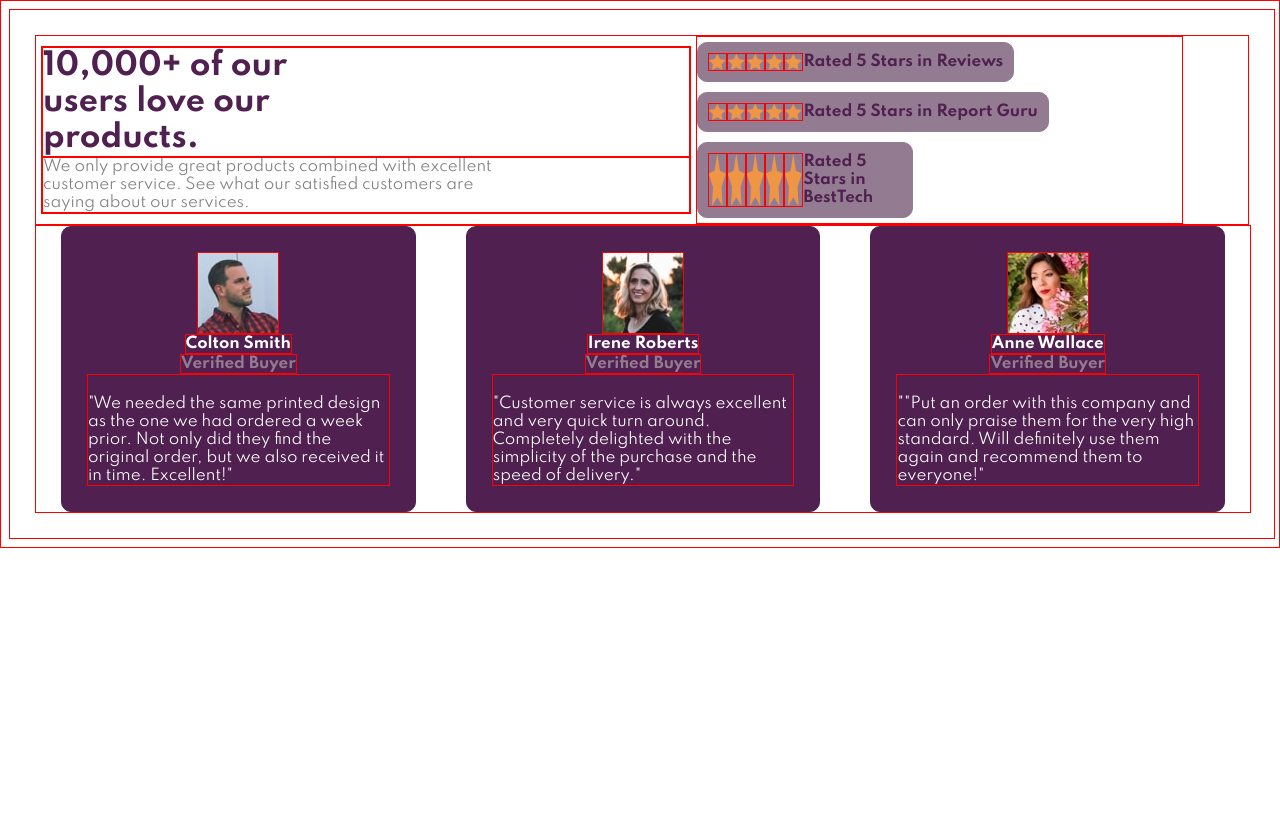
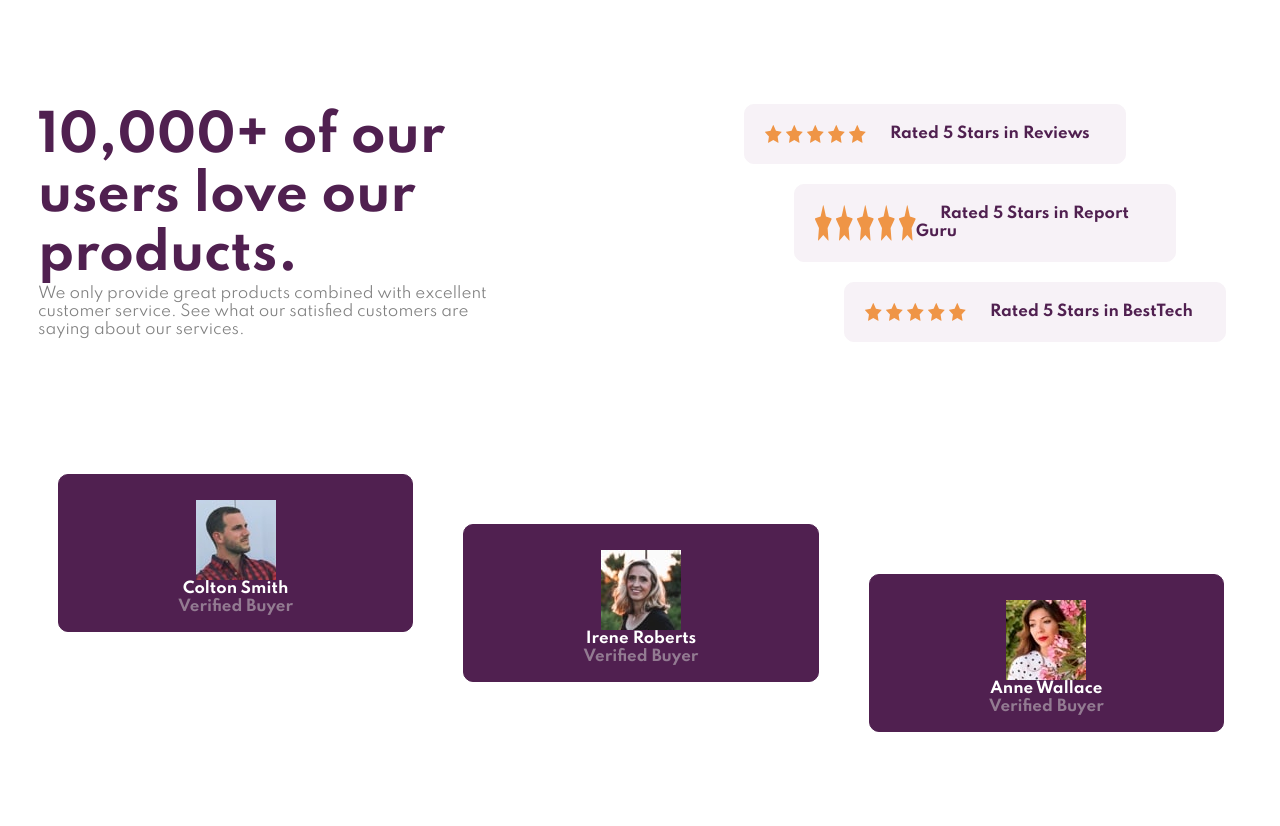
Before and after one commit to OperationNorthwoods/SocialProof, a plain HTML site: page social-proof-section-master/index.html in a window 1280 px wide. Before the commit the page ends 800 px from the top, so only its background shows below. Drawn offline with Linux system fonts and the light colour scheme.

Commit message:
final touch up part 1
almost done. still needs some tweaks to be perfect

```diff
--- a/social-proof-section-master/app.css
+++ b/social-proof-section-master/app.css
@@ -58,6 +58,7 @@ background-image:
 background-position: 0% 0%, 50% 50%;
 font-family: 'Spartan', sans-serif;
 font-size: 15px;
+height: 100%;
 }
 
 body {
@@ -88,7 +89,7 @@ width: 53.5%;
 margin: 0px 0px;
 color: hsl(300, 43%, 22%);
 font-weight: 700;
-font-size: 30px;
+font-size: 50px;
 /* line-height: 2em; lol this looks dum*/
 }
 
@@ -100,55 +101,59 @@ color: grey;
 .five-star-all {
 display: flex;
 align-items: left;
-flex-direction: row;
+flex-direction: column;
 flex-wrap: wrap;
 width: 40%;
 color: hsl(300, 43%, 22%);
 font-weight: 600;
+justify-content: center;
 }
 
 .five-star-1 {
 display: flex;
 align-items: left;
-background-color: hsl(303, 10%, 53%);
-border: 1px solid hsl(303, 10%, 53%);
+background-color: hsl(300, 24%, 96%);
+border: 1px solid hsl(300, 24%, 96%);
 border-radius: 10px;
-padding: 10px;
-margin: 5px 0px;
+padding: 20px;
+margin: 10px 50px 10px 50px;
+width: 70%;
 }
 
 .five-star-2 {
 display: flex;
 align-items: left;
-background-color: hsl(303, 10%, 53%);
-border: 1px solid hsl(303, 10%, 53%);
+background-color: hsl(300, 24%, 96%);
+border: 1px solid hsl(300, 24%, 96%);
 border-radius: 10px;
-padding: 10px;
-margin: 5px 0px;
+padding: 20px;
+margin: 10px 100px 10px 100px;
+width: 70%;
 }
 
 .five-star-3 {
 display: flex;
 align-items: left;
-background-color: hsl(303, 10%, 53%);
-border: 1px solid hsl(303, 10%, 53%);
+background-color: hsl(300, 24%, 96%);
+border: 1px solid hsl(300, 24%, 96%);
 border-radius: 10px;
-padding: 10px;
-margin: 5px 0px;
-width: 40%;
+padding: 20px;
+margin: 10px 100px 10px 150px;
+width: 70%;
 }
 
 .main-headline-and-five-star-all {
     display: flex;
     flex-direction: row;
 width: 100%;
-/* height: 50%; WONT WORK  */
+height: 47%;
 }
 
 .testimonials-all {
 display: flex;
 flex-direction: row;
 width: 100%;
+height: 47%;
 }
 
 .testimonial-1 {
@@ -157,7 +162,7 @@ align-items: center;
 flex-direction: column;
 width: 325px;
 padding: 25px 25px;
-margin: 0px 25px;
+margin: 50px 25px 150px;
 background-color: hsl(300, 43%, 22%);
 border: 1px solid hsl(300, 43%, 22%);
 border-radius: 10px;
@@ -171,7 +176,7 @@ align-items: center;
 flex-direction: column;
 width: 325px;
 padding: 25px 25px;
-margin: 0px 25px;
+margin: 100px 25px 100px;
 background-color: hsl(300, 43%, 22%);
 border: 1px solid hsl(300, 43%, 22%);
 border-radius: 10px;
@@ -184,7 +189,7 @@ align-items: center;
 flex-direction: column;
 width: 325px;
 padding: 25px 25px;
-margin: 0px 25px;
+margin: 150px 25px 50px;
 background-color: hsl(300, 43%, 22%);
 border: 1px solid hsl(300, 43%, 22%);
 border-radius: 10px;
@@ -244,7 +249,7 @@ background-position: 0% 0%, 50% 50%;
     }
 }
 
-* {border: 1px solid red}
+/* * {border: 1px solid red} */
 
 /* * {
     border: 2px solid black;
--- a/social-proof-section-master/index.html
+++ b/social-proof-section-master/index.html
@@ -43,28 +43,28 @@
     <br>
     <section class="five-star-all">
       <div class="five-star-1">
+        <img src=".\images\icon-star.svg" alt="star">&nbsp;
+        <img src=".\images\icon-star.svg" alt="star">&nbsp;
+        <img src=".\images\icon-star.svg" alt="star">&nbsp;
+        <img src=".\images\icon-star.svg" alt="star">&nbsp;
         <img src=".\images\icon-star.svg" alt="star">
-        <img src=".\images\icon-star.svg" alt="star">
-        <img src=".\images\icon-star.svg" alt="star">
-        <img src=".\images\icon-star.svg" alt="star">
-        <img src=".\images\icon-star.svg" alt="star">
-        Rated 5 Stars in Reviews
+        &nbsp; &nbsp; &nbsp; Rated 5 Stars in Reviews
       </div>
       <div class="five-star-2">
+        <img src=".\images\icon-star.svg" alt="star">&nbsp;
+        <img src=".\images\icon-star.svg" alt="star">&nbsp;
+        <img src=".\images\icon-star.svg" alt="star">&nbsp;
+        <img src=".\images\icon-star.svg" alt="star">&nbsp;
         <img src=".\images\icon-star.svg" alt="star">
-        <img src=".\images\icon-star.svg" alt="star">
-        <img src=".\images\icon-star.svg" alt="star">
-        <img src=".\images\icon-star.svg" alt="star">
-        <img src=".\images\icon-star.svg" alt="star">
-        Rated 5 Stars in Report Guru
+        &nbsp; &nbsp; &nbsp; Rated 5 Stars in Report Guru
       </div>
       <div class="five-star-3">
+        <img src=".\images\icon-star.svg" alt="star">&nbsp;
+        <img src=".\images\icon-star.svg" alt="star">&nbsp;
+        <img src=".\images\icon-star.svg" alt="star">&nbsp;
+        <img src=".\images\icon-star.svg" alt="star">&nbsp;
         <img src=".\images\icon-star.svg" alt="star">
-        <img src=".\images\icon-star.svg" alt="star">
-        <img src=".\images\icon-star.svg" alt="star">
-        <img src=".\images\icon-star.svg" alt="star">
-        <img src=".\images\icon-star.svg" alt="star">
-        Rated 5 Stars in BestTech
+        &nbsp; &nbsp; &nbsp; Rated 5 Stars in BestTech
       </div>
     </section>
   </section>
```
